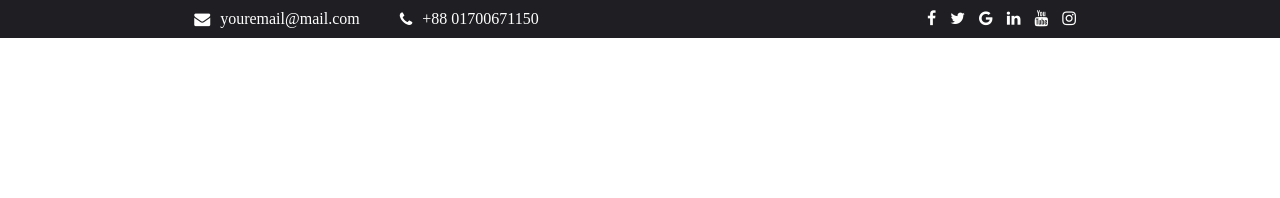
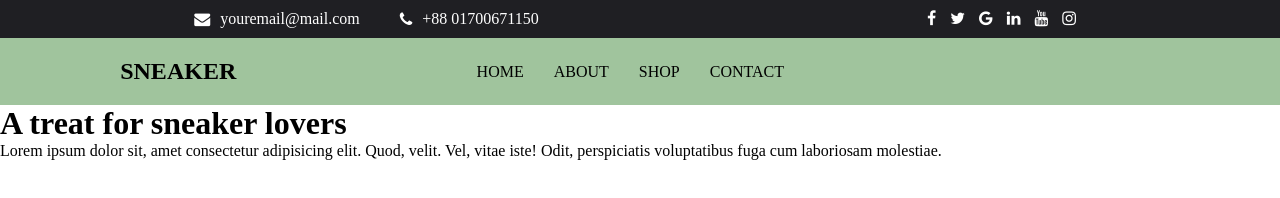
Before and after one commit to asifulislamstudio/sneaker, a plain HTML site: page index.html in a window 1280 px wide. Drawn offline with Linux system fonts and the light colour scheme.

Commit message:
navbar section Done

```diff
--- a/index.html
+++ b/index.html
@@ -10,7 +10,7 @@
 </head>
 <body>
     <header>
-        <div class="top-var">
+        <div class="top-var tv">
             <div class="con">
                 <i class=" fa fa-solid fa-envelope"></i>
                 <p class="em">youremail@mail.com</p>
@@ -28,8 +28,35 @@
         </div>
         <!-- Top bar section end here  -->
         <!-- navbar section start here  -->
-
+        <nav>
+            <div class="logo">
+                <h2 class="lg">SNEAKER</h2>
+            </div>
+            <div class="menu">
+                <ul class="menus">
+                    <li>HOME</li>
+                    <li>ABOUT</li>
+                    <li>SHOP</li>
+                    <li>CONTACT</li>
+                </ul>
+            </div>
+            <div class="cart">
+                <i class=" fal fa-solid fa-envelope"></i>
+                <i class=" fal fa-solid fa-envelope"></i>
+                <i class=" fal fa-solid fa-envelope"></i>
+            </div>
+        </nav>
     </header>
+    <!-- header section end here  -->
+    <!-- hero section start here  -->
+    <main>
+        <div class="hero-container">
+            <div class="bnr-text">
+                <h1> A treat for sneaker lovers </h1>
+                <p>Lorem ipsum dolor sit, amet consectetur adipisicing elit. Quod, velit. Vel, vitae iste! Odit, perspiciatis voluptatibus fuga cum laboriosam molestiae.</p>
+            </div>
+        </div>
+    </main>
 
 </body>
 </html>
--- a/styles/styel.css
+++ b/styles/styel.css
@@ -3,11 +3,16 @@
     padding: 0;
     box-sizing: border-box;
 }
-header{
+/* header{
     background-color:rgb(31, 31, 35);
     padding-bottom: 10px;
     padding-top: 10px;
 
+} */
+.tv{
+    background-color:rgb(31, 31, 35);
+    padding-bottom: 10px;
+    padding-top: 10px;
 }
 .top-var{
     display: flex;
@@ -30,3 +35,37 @@ header{
     color: white;
     margin-right: 10px;
 }
+
+/* topbar section end here  */
+/* navbar section start here  */
+
+nav{
+    display: flex;
+    align-items: center;
+    justify-content: space-around;
+    padding-top: 20px;
+    padding-bottom: 20px;;
+    background-color: #A0C49D;
+
+}
+
+.lg{
+    font-family: syne;
+    font-weight: 700;
+}
+.menus{
+    list-style: none;
+    display: flex;
+}
+.menu,li{
+    margin-right: 30px;
+    font-family: poppins;
+
+}
+
+.fal{
+    text-align: center;
+    text-decoration: none;
+    color: black;
+    margin-right: 10px;
+}
```
